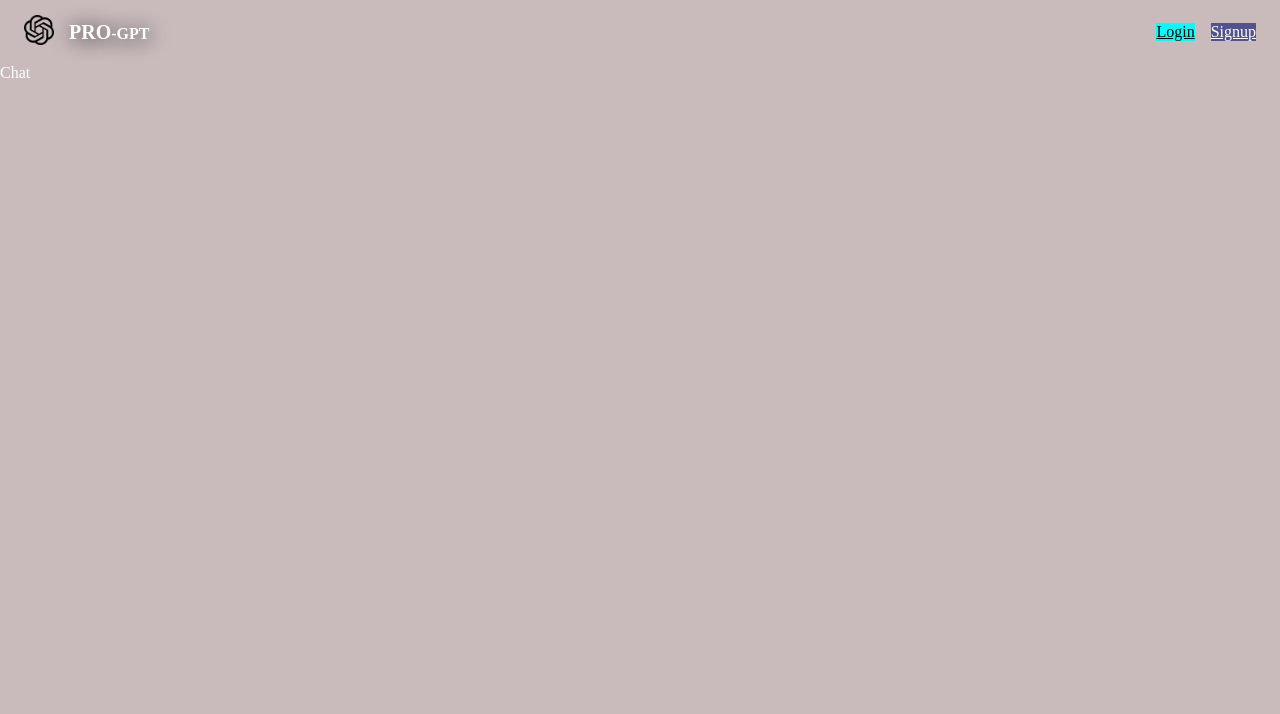
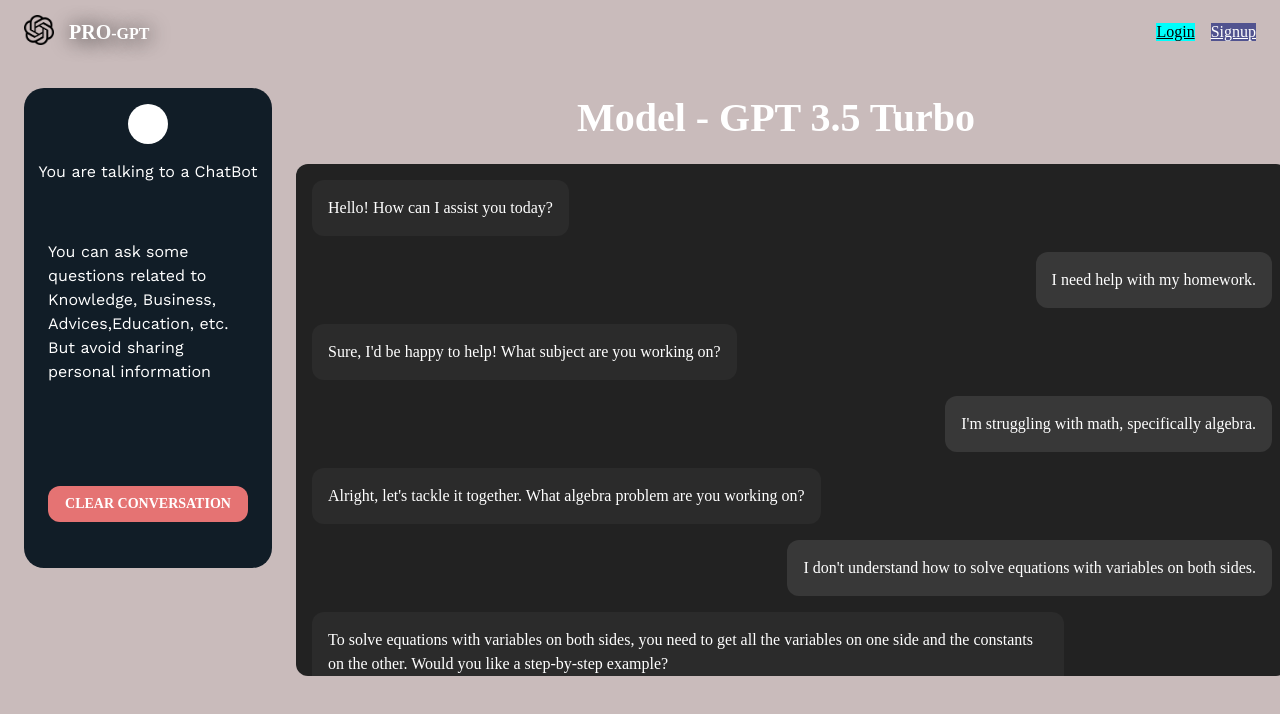
Before and after one commit to Rajaaabpro/MERN-Ai-chatbot, a React (Vite) app in the folder frontend/: page /chat in a window 1280 px wide. Shown: the top 714 px of the page. Built offline with nearby package versions, Linux system fonts and the light colour scheme; no server answers.

Commit message:
created scrollBehavior

```diff
--- a/frontend/src/pages/Chat.tsx
+++ b/frontend/src/pages/Chat.tsx
@@ -1,7 +1,202 @@
 import React from "react";
+import { Box, Avatar, Typography, Button } from "@mui/material";
+import red from "@mui/material/colors/red";
+import { useAuth } from "../context/AuthContext";
+
+const chatMessages = [
+  {
+    role: "Assistant",
+    content: "Hello! How can I assist you today?",
+  },
+  {
+    role: "User",
+    content: "I need help with my homework.",
+  },
+  {
+    role: "Assistant",
+    content: "Sure, I'd be happy to help! What subject are you working on?",
+  },
+  {
+    role: "User",
+    content: "I'm struggling with math, specifically algebra.",
+  },
+  {
+    role: "Assistant",
+    content: "Alright, let's tackle it together. What algebra problem are you working on?",
+  },
+  {
+    role: "User",
+    content: "I don't understand how to solve equations with variables on both sides.",
+  },
+  {
+    role: "Assistant",
+    content: "To solve equations with variables on both sides, you need to get all the variables on one side and the constants on the other. Would you like a step-by-step example?",
+  },
+  {
+    role: "User",
+    content: "Yes, please!",
+  },
+  {
+    role: "Assistant",
+    content: "Sure thing! Let's solve the equation 3x + 2 = x + 10. First, subtract x from both sides to get the variables on one side: 3x - x + 2 = 10. What does that simplify to?",
+  },
+  {
+    role: "User",
+    content: "That simplifies to 2x + 2 = 10.",
+  },
+  {
+    role: "Assistant",
+    content: "Great! Now, subtract 2 from both sides to isolate the variable term: 2x = 8. What should you do next?",
+  },
+  {
+    role: "User",
+    content: "Divide both sides by 2 to get x by itself.",
+  },
+  {
+    role: "Assistant",
+    content: "Correct! So, x = 4. You've got it! Do you have any other questions about algebra?",
+  },
+  {
+    role: "User",
+    content: "No, that was very helpful. Thank you!",
+  },
+  {
+    role: "Assistant",
+    content: "You're welcome! If you have any more questions in the future, feel free to ask.",
+  },
+];
 
 const Chat = () => {
-  return <div>Chat</div>;
+  const auth = useAuth();
+  return (
+    <Box
+      sx={{
+        display: "flex",
+        flex: 1,
+        width: "100%",
+        height: "100%",
+        mt: 3,
+        gap: 3,
+      }}
+    >
+      <Box
+        sx={{
+          display: { md: "flex", xs: "none", sm: "none" },
+          flex: 0.2,
+          flexDirection: "column",
+        }}
+      >
+        <Box
+          sx={{
+            display: "flex",
+            width: "100%",
+            height: "60vh",
+            bgcolor: "rgb(17,29,39)",
+            borderRadius: 5,
+            flexDirection: "column",
+            mx: 3,
+          }}
+        >
+          <Avatar
+            sx={{
+              mx: "auto",
+              my: 2,
+              bgcolor: "white",
+              color: "black",
+              fontWeight: 700,
+            }}
+          >
+            {auth?.user?.name[0]}
+            {auth?.user?.name.split(" ")[1][0]}
+          </Avatar>
+          <Typography sx={{ mx: "auto", fontFamily: "work sans" }}>
+            You are talking to a ChatBot
+          </Typography>
+          <Typography sx={{ mx: "auto", fontFamily: "work sans", my: 4, p: 3 }}>
+            You can ask some questions related to Knowledge, Business,
+            Advices,Education, etc. But avoid sharing personal information
+          </Typography>
+          <Button
+            sx={{
+              width: "200px",
+              my: "auto",
+              color: "white",
+              fontWeight: "700",
+              borderRadius: 3,
+              mx: "auto",
+              bgcolor: red[300],
+              ":hover": {
+                bgcolor: red.A400,
+              },
+            }}
+          >
+            Clear Conversation
+          </Button>
+        </Box>
+      </Box>
+      <Box
+        sx={{
+          display: "flex",
+          flex: { md: 0.8, xs: 1, sm: 1 },
+          flexDirection: "column",
+          px: 3,
+        }}
+      >
+        <Typography
+          sx={{
+            textAlign: "center",
+            fontSize: "40px",
+            color: "white",
+            mb: 2,
+            mx: "auto",
+            fontWeight: 600,
+          }}
+        >
+          Model - GPT 3.5 Turbo
+        </Typography>
+        <Box
+          sx={{
+            width: "100%",
+            height: "60vh",
+            borderRadius: 3,
+            mx: "auto",
+            display: "flex",
+            flexDirection: "column",
+            overflow: "scroll",
+            overflowX: "hidden",
+            overflowY: "auto",
+            scrollBehavior: "smooth",
+            bgcolor: "rgb(34,34,34)",
+            p: 2,
+          }}
+        >
+          {chatMessages.map((message, index) => (
+            <Box
+              key={index}
+              sx={{
+                display: "flex",
+                flexDirection: "column",
+                alignItems: message.role === "User" ? "flex-end" : "flex-start",
+                mb: 2,
+              }}
+            >
+              <Box
+                sx={{
+                  bgcolor: message.role === "User" ? "rgb(56,56,56)" : "rgb(43,43,43)",
+                  color: "white",
+                  p: 2,
+                  borderRadius: 3,
+                  maxWidth: "75%",
+                }}
+              >
+                <Typography>{message.content}</Typography>
+              </Box>
+            </Box>
+          ))}
+        </Box>
+      </Box>
+    </Box>
+  );
 };
 
 export default Chat;
```
Also changed, not shown: 1 other file (tests, documents, lock files or other folders).
